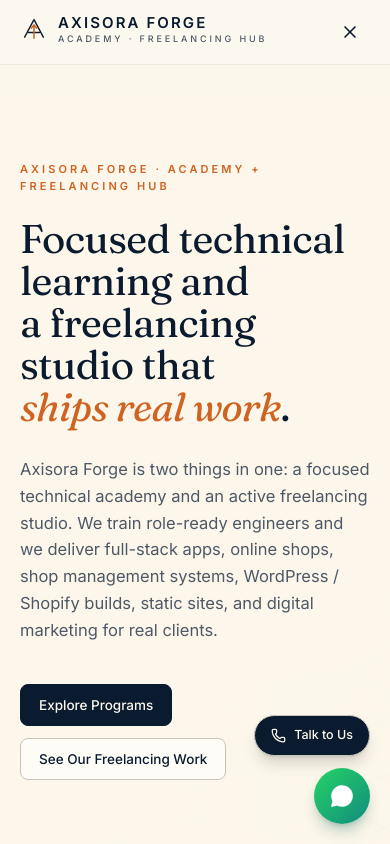
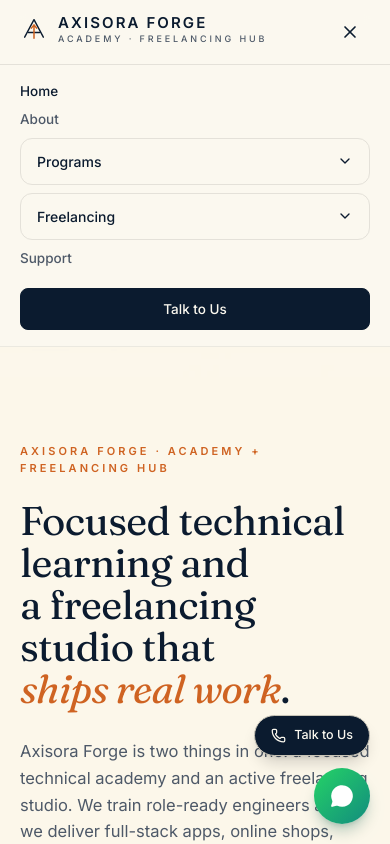
Before and after one commit to realtechskillforge-web/axisora, a React (Vite) app: page / in a window 390 px wide. Both pictures are taken after a click on the button "Toggle menu". Shown: the top 844 px of the page. Built offline with nearby package versions, Linux system fonts and the light colour scheme.

Commit message:
Update Header.tsx

```diff
--- a/src/components/site/Header.tsx
+++ b/src/components/site/Header.tsx
@@ -107,126 +107,56 @@
 
       {/* Mobile drawer */}
       {open && (
-<div
-  className={`fixed inset-0 top-16 z-50 flex flex-col bg-background overflow-y-auto ${
-    open ? "block" : "hidden"
-  } md:hidden`}
->          {/* Header bar inside drawer */}
-          <div className="flex items-center justify-between border-b border-border px-5 py-4">
-            <p className="text-[10px] font-semibold tracking-[0.3em] text-muted-foreground">NAVIGATION</p>
-            <button onClick={() => setOpen(false)} className="text-muted-foreground hover:text-foreground">
-              <X size={18} />
-            </button>
-          </div>
+  <div className="border-t border-border bg-background md:hidden animate-in slide-in-from-top-2 duration-200">
+    <div className="container-prose flex flex-col gap-2 py-4">
 
-          <div className="flex flex-col px-5 py-4 gap-1">
+      <NavLink to="/">Home</NavLink>
+      <NavLink to="/about">About</NavLink>
 
-            {/* Home */}
-            <Link
-              to="/"
-              onClick={() => setOpen(false)}
-              className={`flex items-center justify-between rounded-xl px-4 py-3.5 text-[15px] font-medium transition-colors ${
-                path === "/" ? "bg-muted text-foreground" : "text-foreground hover:bg-muted"
-              }`}
-            >
-              Home
-            </Link>
+      <details className="group rounded-lg border border-border">
+        <summary className="flex cursor-pointer list-none items-center justify-between px-4 py-3 text-[14px] font-medium text-foreground">
+          Programs
+          <ChevronDown
+            size={16}
+            className="transition-transform group-open:rotate-180"
+          />
+        </summary>
 
-            {/* About */}
-            <Link
-              to="/about"
-              onClick={() => setOpen(false)}
-              className={`flex items-center justify-between rounded-xl px-4 py-3.5 text-[15px] font-medium transition-colors ${
-                path === "/about" ? "bg-muted text-foreground" : "text-foreground hover:bg-muted"
-              }`}
-            >
-              About
-            </Link>
-
-            {/* Programs accordion */}
-            <div className="rounded-xl overflow-hidden border border-border mt-1">
-              <button
-                onClick={() => setProgramsOpen((v) => !v)}
-                className={`flex w-full items-center justify-between px-4 py-3.5 text-[15px] font-medium transition-colors ${
-                  path.startsWith("/programs") ? "bg-muted text-foreground" : "text-foreground hover:bg-muted"
-                }`}
-              >
-                Programs
-                <ChevronDown size={16} className={`text-muted-foreground transition-transform duration-200 ${programsOpen ? "rotate-180" : ""}`} />
-              </button>
-              {programsOpen && (
-                <div className="border-t border-border bg-paper px-2 py-2 flex flex-col gap-0.5">
+        <div className="flex flex-col gap-1 px-2 pb-2">
           {programs.map((p) => (
-                    <Link
-                      key={p.to}
-                      to={p.to}
-                      onClick={() => setOpen(false)}
-                      className={`flex items-center justify-between rounded-lg px-3 py-2.5 text-[13.5px] transition-colors ${
-                        path === p.to ? "bg-muted font-medium text-foreground" : "text-muted-foreground hover:bg-muted hover:text-foreground"
-                      }`}
-                    >
+            <NavLink key={p.to} to={p.to}>
               {p.label}
-                      <ArrowUpRight size={13} className="shrink-0 opacity-40" />
-                    </Link>
+            </NavLink>
           ))}
         </div>
-              )}
-            </div>
+      </details>
 
-            {/* Freelancing accordion */}
-            <div className="rounded-xl overflow-hidden border border-border mt-1">
-              <button
-                onClick={() => setFreelancingOpen((v) => !v)}
-                className={`flex w-full items-center justify-between px-4 py-3.5 text-[15px] font-medium transition-colors ${
-                  path.startsWith("/freelancing") ? "bg-muted text-foreground" : "text-foreground hover:bg-muted"
-                }`}
-              >
+      <details className="group rounded-lg border border-border">
+        <summary className="flex cursor-pointer list-none items-center justify-between px-4 py-3 text-[14px] font-medium text-foreground">
           Freelancing
-                <ChevronDown size={16} className={`text-muted-foreground transition-transform duration-200 ${freelancingOpen ? "rotate-180" : ""}`} />
-              </button>
-              {freelancingOpen && (
-                <div className="border-t border-border bg-paper px-2 py-2 flex flex-col gap-0.5">
+          <ChevronDown
+            size={16}
+            className="transition-transform group-open:rotate-180"
+          />
+        </summary>
+
+        <div className="flex flex-col gap-1 px-2 pb-2">
           {freelancing.map((p) => (
-                    <Link
-                      key={p.to}
-                      to={p.to}
-                      onClick={() => setOpen(false)}
-                      className={`flex items-center justify-between rounded-lg px-3 py-2.5 text-[13.5px] transition-colors ${
-                        path === p.to ? "bg-muted font-medium text-foreground" : "text-muted-foreground hover:bg-muted hover:text-foreground"
-                      }`}
-                    >
+            <NavLink key={p.to} to={p.to}>
               {p.label}
-                      <ArrowUpRight size={13} className="shrink-0 opacity-40" />
-                    </Link>
+            </NavLink>
           ))}
         </div>
-              )}
-            </div>
+      </details>
 
-            {/* Support */}
+      <NavLink to="/support">Support</NavLink>
+
       <Link
         to="/support"
-              onClick={() => setOpen(false)}
-              className={`flex items-center justify-between rounded-xl px-4 py-3.5 text-[15px] font-medium transition-colors mt-1 ${
-                path === "/support" ? "bg-muted text-foreground" : "text-foreground hover:bg-muted"
-              }`}
-            >
-              Support
-            </Link>
-          </div>
-
-          {/* CTA at bottom */}
-          <div className="mt-auto border-t border-border px-5 py-5">
-            <Link
-              to="/support"
-              onClick={() => setOpen(false)}
-              className="btn-primary w-full justify-center text-[14px] py-3"
+        className="btn-primary mt-3 w-full justify-center"
       >
         Talk to Us
       </Link>
-            <p className="mt-3 text-center text-[11px] text-muted-foreground">
-              Usually reply within minutes on WhatsApp
-            </p>
     </div>
   </div>
 )}
```
Lines whose indentation alone changed are shown as unchanged.
